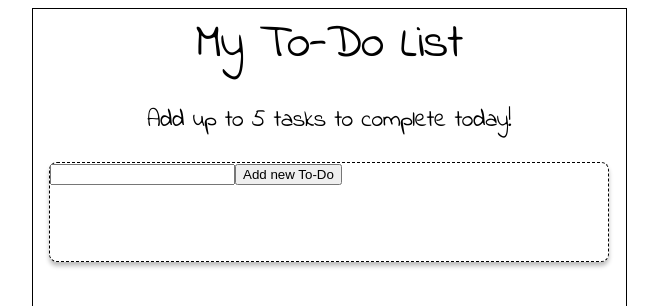
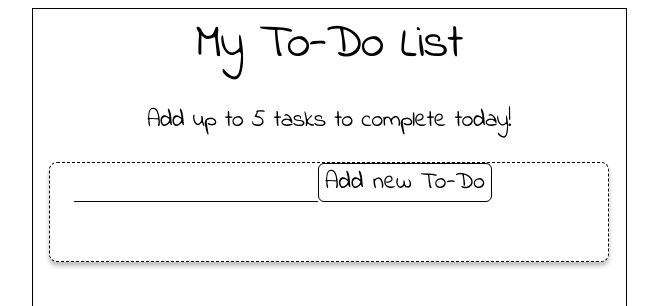
Before and after one commit to halogen7/mern-todo-tutorial, a React (Create React App) app in the folder client/: page / in a window 1280 px wide. Shown: the top 306 px of the page, without its empty margins (311-969 px from the left). Built offline with nearby package versions, Linux system fonts and the light colour scheme; no server answers.

Commit message:
Updates styles

```diff
--- a/client/src/components/newtodo.css
+++ b/client/src/components/newtodo.css
@@ -8,4 +8,35 @@
   box-sizing: border-box;
   box-shadow: 0px 4px 4px rgba(0, 0, 0, 0.25);
   border-radius: 8px;
+
+  padding-left: 24px;
+  padding-right: 24px;
 }
+
+form {
+  height: 90%;
+  display: flex;
+  align-items: center;
+}
+
+button {
+  flex-grow: 1;
+  border-radius: 6px;
+  border: 1px solid #000000;
+  background-color: transparent;
+  text-decoration: none;
+  font-family: "Indie Flower", sans-serif;
+  font-size: 24px;
+}
+
+input {
+  flex-grow: 4;
+  border: none;
+  border-bottom: 1px solid #000000;
+  font-family: "Indie Flower", sans-serif;
+  font-size: 24px;
+}
+
+input:focus {
+  outline: none;
+}
--- a/client/src/components/todo.css
+++ b/client/src/components/todo.css
@@ -31,11 +31,3 @@
   line-height: 35px; /* identical to box height */
   text-align: center;
 }
-
-.todo_list {
-  display: flex;
-  flex-direction: column;
-  align-items: center;
-
-  height: 80%;
-}
--- a/client/src/components/todolist.css
+++ b/client/src/components/todolist.css
@@ -9,12 +9,34 @@
   border-radius: 8px;
 
   font-size: 24px;
-  line-height: 35px;
+  line-height: 24px;
 
   margin-bottom: 36px;
 
   display: flex;
-  justify-content: center;
+  justify-content: space-between;
   align-items: center;
+}
+
+.todo_list {
+  display: flex;
   flex-direction: column;
+  align-items: center;
+
+  height: 80%;
 }
+
+.delete_icon {
+  padding-right: 20px;
+  color: rgba(198, 130, 130, 1);
+}
+
+.check_icon {
+  color: rgba(0, 0, 0, 0.5);
+  padding-left: 20px;
+}
+
+.completed_icon {
+  color: rgba(79, 209, 74, 1);
+  padding-left: 20px;
+}
```
